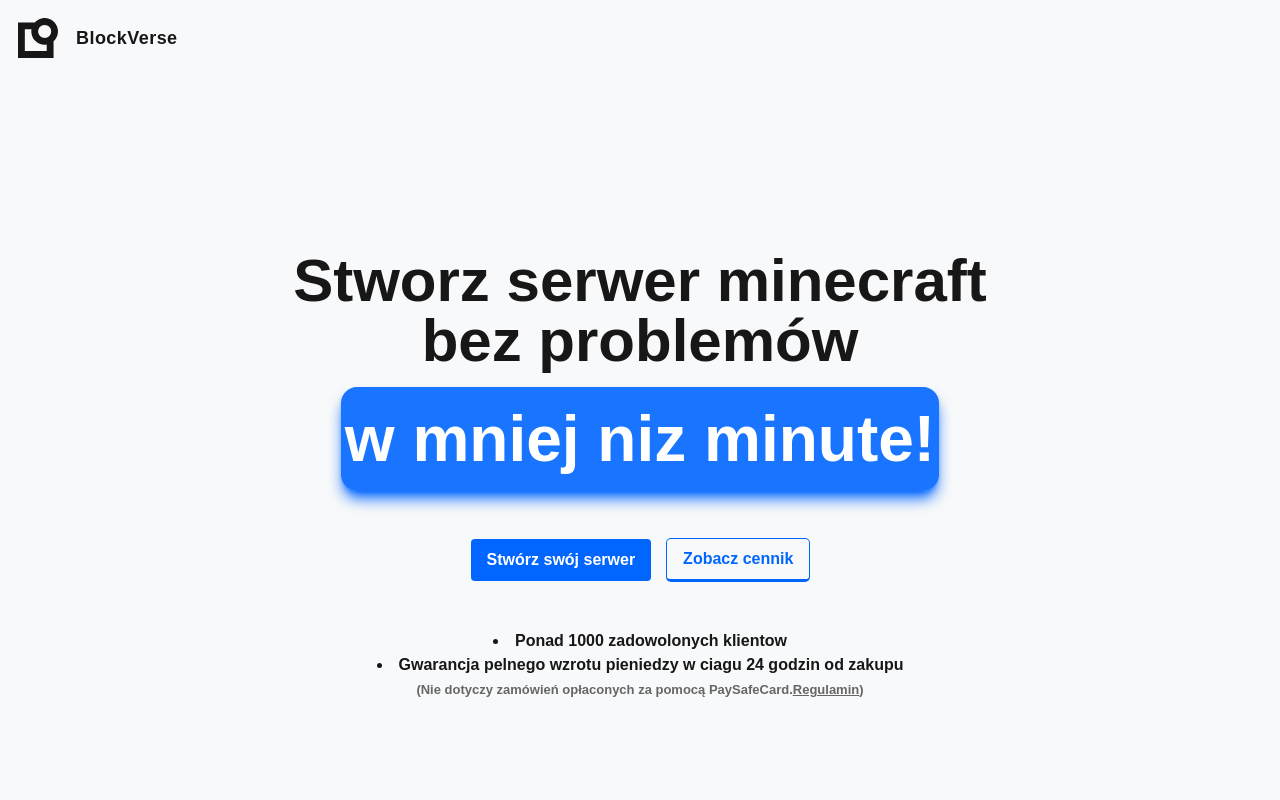
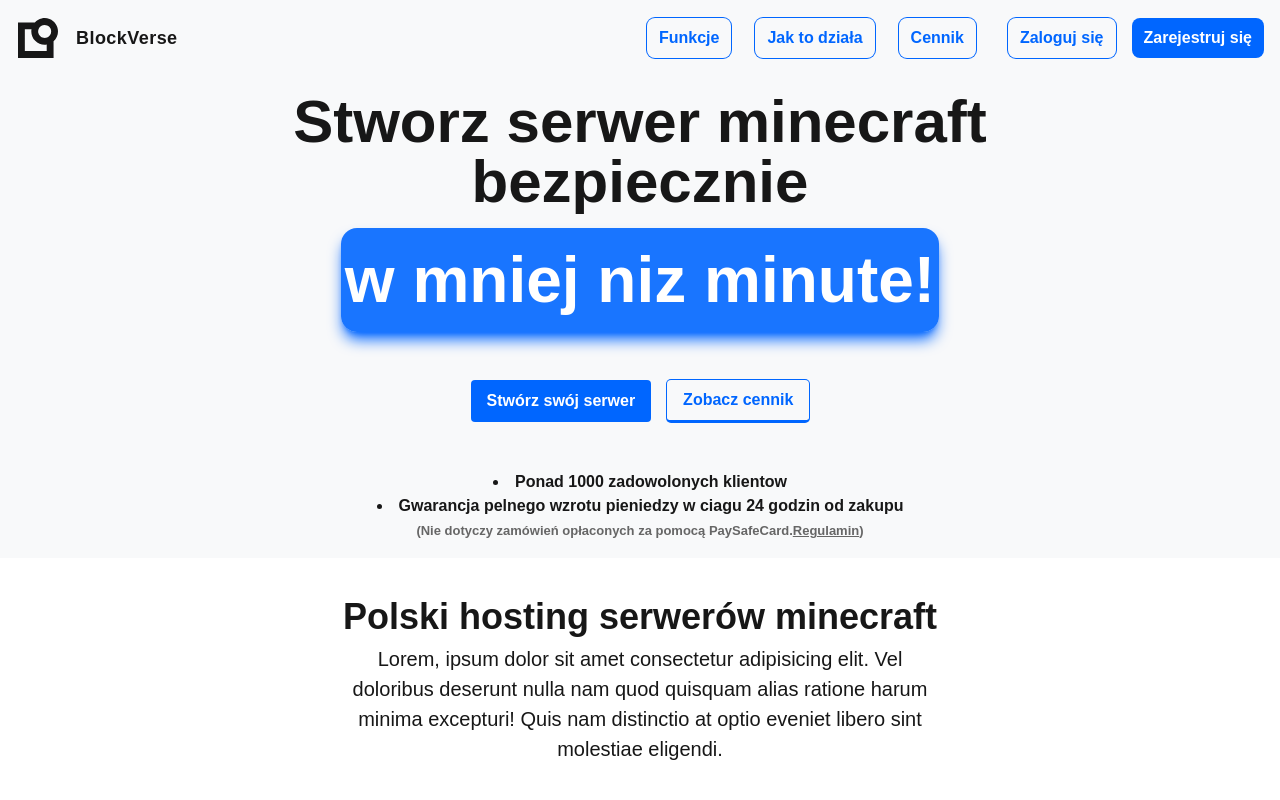
Before and after one commit to alvvik/hosting-page, a Next.js app: page / in a window 1280 px wide. Shown: the top 800 px of the page. Built offline with nearby package versions, Linux system fonts and the light colour scheme.

Commit message:
feat: added desktop header

```diff
--- a/src/app/components/Header/Header.tsx
+++ b/src/app/components/Header/Header.tsx
@@ -13,7 +13,6 @@ const links = [
   { label: "Jak to działa", href: "#jaktodziala" },
 
   { label: "Cennik", href: "#pricing" },
-  { label: "Zaloguj się", href: "login" },
 ];
 
 export default function Header() {
@@ -34,7 +33,36 @@ export default function Header() {
             <span>BlockVerse</span>
           </Link>
 
-          <MenuButton className="inline-flex items-center justify-center rounded-xl p-2 transition-all duration-300 ease-out focus:outline-none focus:ring-2 md:hidden">
+          <nav className="hidden items-center gap-8 lg:flex">
+            <ul className="flex items-center gap-6">
+              {links.map((link) => (
+                <li key={link.href}>
+                  <Link
+                    href={link.href}
+                    className="block rounded-lg px-3 py-2 transition-all ring ring-cta font-semibold text-cta text-center"
+                  >
+                    {link.label}
+                  </Link>
+                </li>
+              ))}
+            </ul>
+            <div className="flex items-center gap-4">
+              <Link
+                href="/login"
+                className="block rounded-lg px-3 py-2 transition-all ring ring-cta font-semibold text-cta text-center"
+              >
+                Zaloguj się
+              </Link>
+              <Link
+                href="/register"
+                className="block rounded-lg px-3 py-2 transition-all font-semibold bg-cta text-cta-text text-center"
+              >
+                Zarejestruj się
+              </Link>
+            </div>
+          </nav>
+
+          <MenuButton className="inline-flex items-center justify-center rounded-xl p-2 transition-all duration-300 ease-out focus:outline-none focus:ring-2 lg:hidden">
             <span className="sr-only">Otwórz menu</span>
             <span className="relative h-6 w-6">
               <Menu
@@ -52,9 +80,9 @@ export default function Header() {
             </span>
           </MenuButton>
 
-          <MenuItems className="absolute left-0 top-full z-50 w-full px-4 py-4 outline-none data-closed:hidden md:static md:block md:w-auto md:border-0 md:bg-transparent md:p-0 shadow-lg rounded-b-2xl px-4">
-            <nav>
-              <ul className="flex flex-col gap-4 md:flex-row md:items-center md:gap-6 bg-surface">
+          <MenuItems className="absolute left-0 top-full z-50 w-full px-4 py-4 outline-none data-closed:hidden lg:hidden shadow-lg rounded-b-2xl">
+            <nav className="lg:w-full lg:flex lg:items-center lg:justify-between lg:gap-8">
+              <ul className="flex flex-col gap-4 lg:flex-row lg:items-center lg:gap-6 bg-surface">
                 {links.map((link) => (
                   <li key={link.href}>
                     <MenuItem>
@@ -67,10 +95,21 @@ export default function Header() {
                     </MenuItem>
                   </li>
                 ))}
-                <li className="block rounded-lg px-3 py-2  transition-all   font-semibold bg-cta text-cta-text text-center">
-                  <Link href="/register">Zarejestruj się</Link>
-                </li>
               </ul>
+              <div className="mt-4 flex flex-col gap-4 lg:mt-0 lg:flex-row lg:items-center lg:gap-4">
+                <Link
+                  href="/login"
+                  className="block rounded-lg px-3 py-2 transition-all ring ring-cta font-semibold text-cta text-center"
+                >
+                  Zaloguj się
+                </Link>
+                <Link
+                  href="/register"
+                  className="block rounded-lg px-3 py-2 transition-all font-semibold bg-cta text-cta-text text-center"
+                >
+                  Zarejestruj się
+                </Link>
+              </div>
             </nav>
           </MenuItems>
         </div>
--- a/src/app/page.tsx
+++ b/src/app/page.tsx
@@ -8,7 +8,7 @@ import Pricing from "./components/Sections/Pricing/Pricing";
 export default function Home() {
   return (
     <main className="">
-      <div className="bg-surface p-4 h-screen flex flex-col justify-center items-center">
+      <div className="bg-surface p-4 h-screen lg:h-auto flex flex-col justify-center items-center">
         <Hero />
       </div>
       <Description />
```
